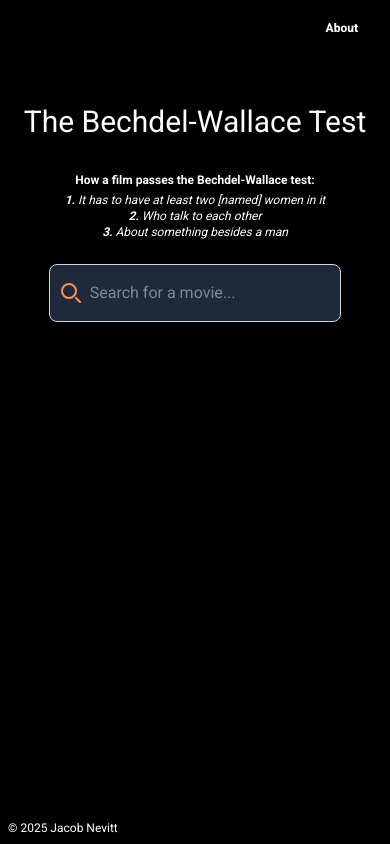
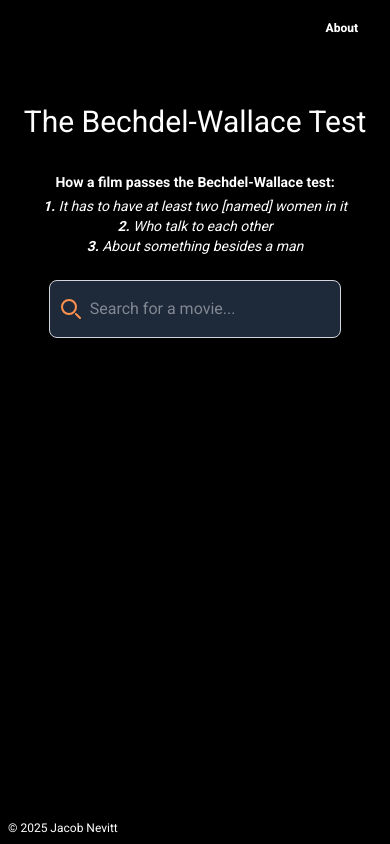
Before and after one commit to jacobadam/bechdel-wallace-test, a Next.js app: page / in a window 390 px wide. Built offline with nearby package versions, Linux system fonts and the light colour scheme; grey boxes are pictures that could not be loaded.

Commit message:
update font size

```diff
--- a/src/app/page.tsx
+++ b/src/app/page.tsx
@@ -50,16 +50,16 @@ const Home: React.FC = () => {
 
       <div className="flex flex-col items-center text-center sm:max-lg:mt-16 mt-8 mb-4">
         <ol>
-          <li className="text-xs sm:text-lg mb-1 font-bold">
+          <li className="text-sm sm:text-lg mb-1 font-bold">
             How a film passes the Bechdel-Wallace test:
           </li>
-          <li className="text-xs sm:text-lg italic">
+          <li className="text-sm sm:text-lg italic">
             <b>1.</b> It has to have at least two [named] women in it
           </li>
-          <li className="text-xs sm:text-lg italic">
+          <li className="text-sm sm:text-lg italic">
             <b>2.</b> Who talk to each other
           </li>
-          <li className="text-xs sm:text-lg italic">
+          <li className="text-sm sm:text-lg italic">
             <b>3.</b> About something besides a man
           </li>
         </ol>
```
